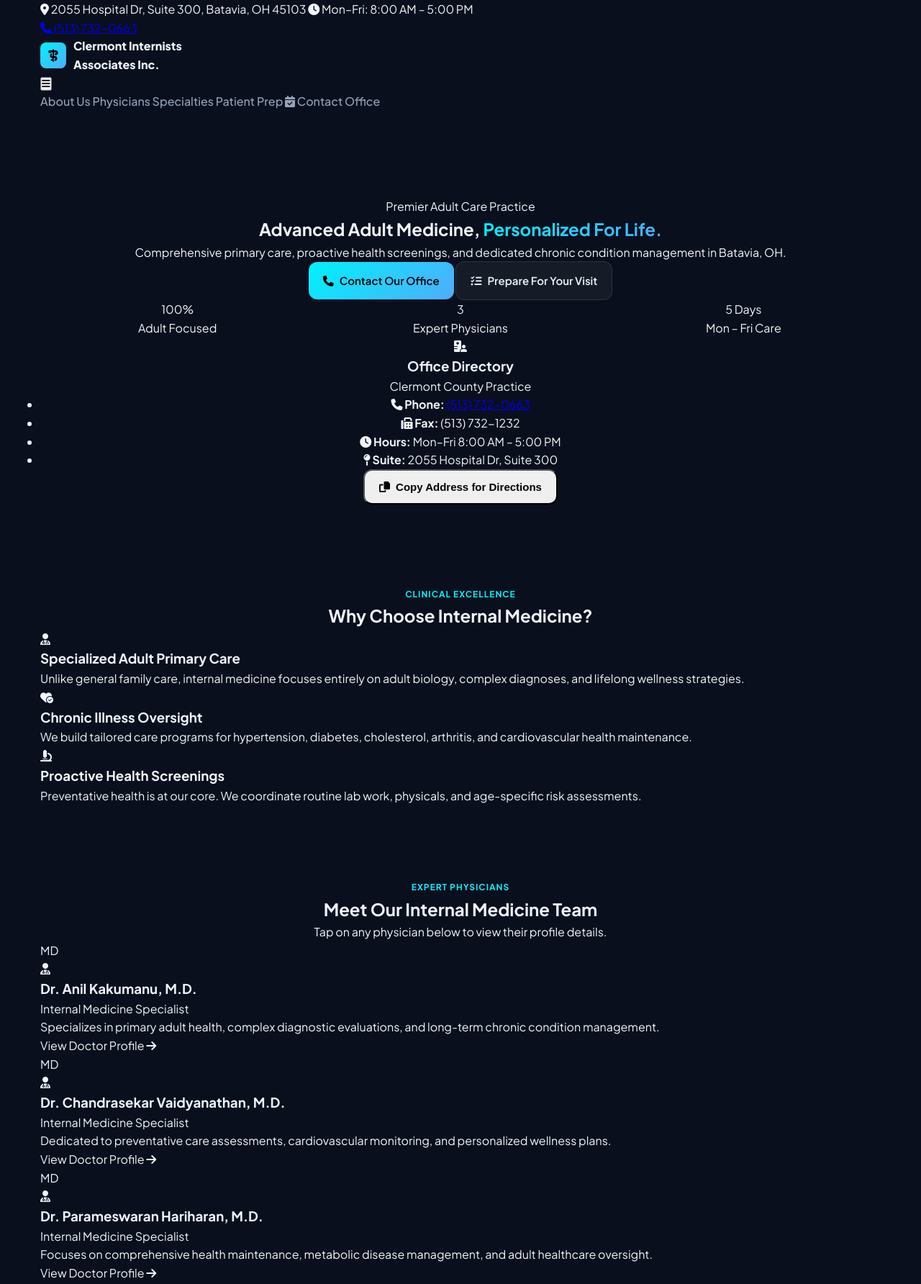
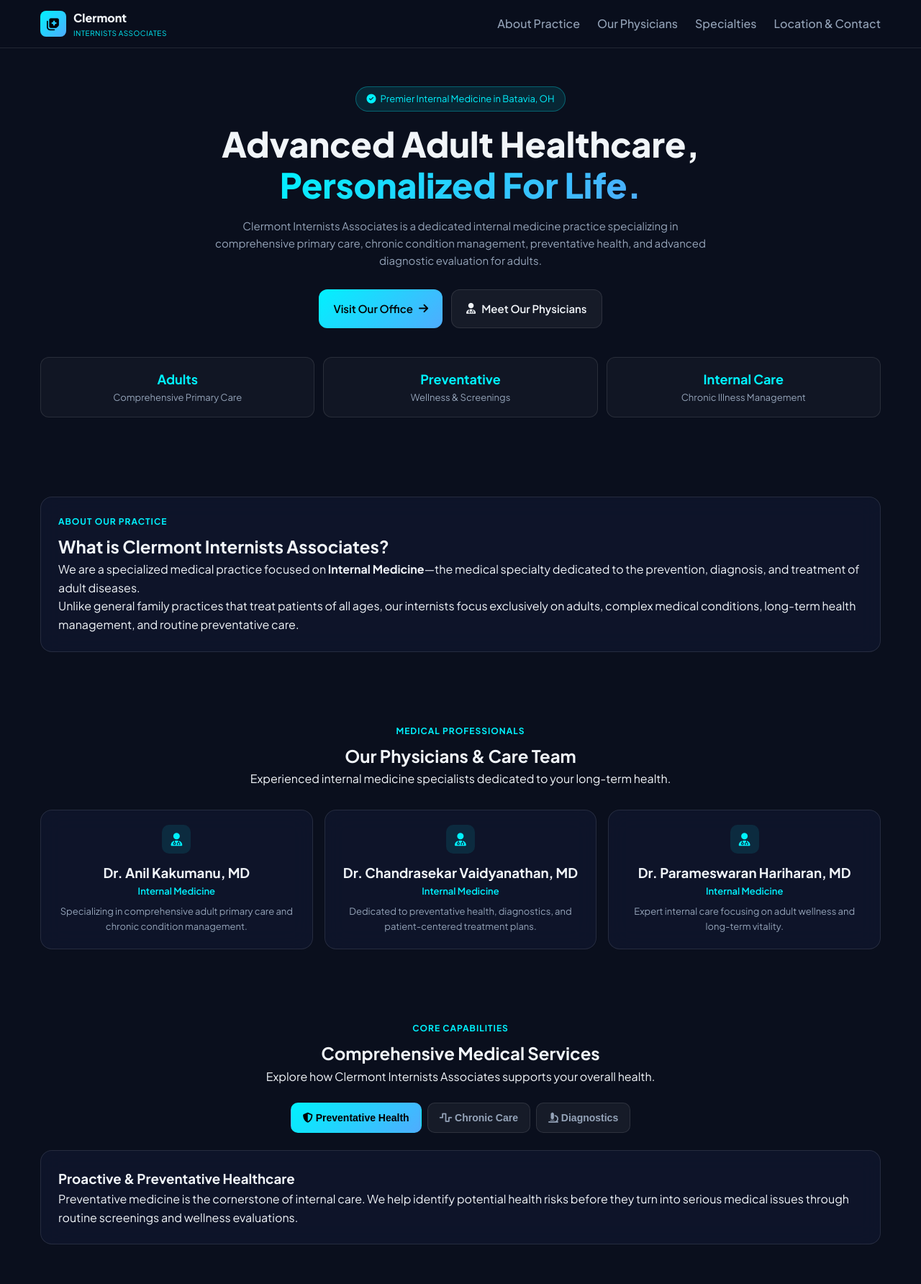
Before and after one commit to pranavkakumanu2012/clermont-internists, a plain HTML site: page index.html in a window 1280 px wide. Shown: the top 1784 px of the page at 72% size. Drawn offline with Linux system fonts and the light colour scheme.

Commit message:
Update index.html

```diff
--- a/index.html
+++ b/index.html
@@ -2,280 +2,217 @@
 <html lang="en">
 <head>
   <meta charset="UTF-8">
-  <meta name="viewport" content="width=device-width, initial-scale=1.0, maximum-scale=5.0">
+  <meta name="viewport" content="width=device-width, initial-scale=1.0, maximum-scale=1.0, user-scalable=no">
   <title>Clermont Internists Associates | Premier Internal Medicine</title>
   <link rel="preconnect" href="https://fonts.googleapis.com">
   <link rel="preconnect" href="https://fonts.gstatic.com" crossorigin>
-  <link href="https://fonts.googleapis.com/css2?family=Plus+Jakarta+Sans:wght@400;500;600;700;800&display=swap" rel="stylesheet">
+  <link href="https://fonts.googleapis.com/css2?family=Plus+Jakarta+Sans:wght@300;400;500;600;700;800&display=swap" rel="stylesheet">
   <link rel="stylesheet" href="https://cdnjs.cloudflare.com/ajax/libs/font-awesome/6.4.0/css/all.min.css">
   <link rel="stylesheet" href="styles.css">
 </head>
 <body>
 
-  <!-- Top Announcement Bar -->
-  <div class="top-bar">
-    <div class="container top-bar-inner">
-      <div class="top-info">
-        <span><i class="fa-solid fa-location-dot icon-glow"></i> 2055 Hospital Dr, Suite 300, Batavia, OH 45103</span>
-        <span><i class="fa-solid fa-clock icon-glow"></i> Mon–Fri: 8:00 AM – 5:00 PM</span>
-      </div>
-      <div class="top-phone">
-        <a href="tel:5137320663"><i class="fa-solid fa-phone"></i> (513) 732-0663</a>
-      </div>
-    </div>
-  </div>
-
-  <!-- Main Navbar -->
-  <header class="header">
-    <div class="container header-inner">
+  <!-- Navigation -->
+  <nav class="navbar">
+    <div class="nav-container">
       <a href="#" class="brand">
-        <div class="brand-icon"><i class="fa-solid fa-staff-snake"></i></div>
+        <div class="brand-icon"><i class="fa-solid fa-notes-medical"></i></div>
         <div class="brand-text">
-          <span class="brand-name">Clermont Internists</span>
-          <span class="brand-sub">Associates Inc.</span>
+          <span>Clermont</span>
+          <small>Internists Associates</small>
         </div>
       </a>
 
-      <button class="menu-toggle" id="menuToggle" aria-label="Toggle Navigation">
+      <div class="nav-links" id="navLinks">
+        <a href="#about" class="nav-link">About Practice</a>
+        <a href="#team" class="nav-link">Our Physicians</a>
+        <a href="#pillars" class="nav-link">Specialties</a>
+        <a href="#contact" class="nav-link">Location & Contact</a>
+      </div>
+
+      <button class="mobile-toggle" id="mobileToggle" aria-label="Toggle navigation">
         <i class="fa-solid fa-bars"></i>
       </button>
+    </div>
+  </nav>
 
-      <nav class="nav-menu" id="navMenu">
-        <a href="#about" class="nav-link">About Us</a>
-        <a href="#physicians" class="nav-link">Physicians</a>
-        <a href="#services" class="nav-link">Specialties</a>
-        <a href="#helper" class="nav-link">Patient Prep</a>
-        <a href="#contact" class="nav-link btn-nav"><i class="fa-solid fa-calendar-check"></i> Contact Office</a>
-      </nav>
-    </div>
-  </header>
+  <!-- Hero Section -->
+  <section class="hero">
+    <div class="hero-bg-glow"></div>
+    <div class="container hero-content">
+      <div class="badge">
+        <i class="fa-solid fa-circle-check"></i> Premier Internal Medicine in Batavia, OH
+      </div>
+      <h1 class="hero-title">
+        Advanced Adult Healthcare, <br>
+        <span class="gradient-text">Personalized For Life.</span>
+      </h1>
+      <p class="hero-subtitle">
+        Clermont Internists Associates is a dedicated internal medicine practice specializing in comprehensive primary care, chronic condition management, preventative health, and advanced diagnostic evaluation for adults.
+      </p>
 
-  <!-- Flashy Hero Section -->
-  <section class="hero">
-    <div class="hero-bg-shapes">
-      <div class="shape shape-1"></div>
-      <div class="shape shape-2"></div>
-    </div>
-
-    <div class="container hero-grid">
-      <div class="hero-text">
-        <div class="hero-badge">
-          <span class="badge-dot"></span> Premier Adult Care Practice
-        </div>
-        <h1>Advanced Adult Medicine, <span class="gradient-text">Personalized For Life.</span></h1>
-        <p>Comprehensive primary care, proactive health screenings, and dedicated chronic condition management in Batavia, OH.</p>
-
-        <div class="hero-btns">
-          <a href="#contact" class="btn btn-primary"><i class="fa-solid fa-phone"></i> Contact Our Office</a>
-          <a href="#helper" class="btn btn-secondary"><i class="fa-solid fa-list-check"></i> Prepare For Your Visit</a>
-        </div>
-
-        <div class="hero-stats">
-          <div class="stat-item">
-            <div class="stat-num">100%</div>
-            <div class="stat-lbl">Adult Focused</div>
-          </div>
-          <div class="stat-item">
-            <div class="stat-num">3</div>
-            <div class="stat-lbl">Expert Physicians</div>
-          </div>
-          <div class="stat-item">
-            <div class="stat-num">5 Days</div>
-            <div class="stat-lbl">Mon – Fri Care</div>
-          </div>
-        </div>
+      <div class="hero-actions">
+        <a href="#contact" class="btn btn-primary">
+          Visit Our Office <i class="fa-solid fa-arrow-right"></i>
+        </a>
+        <a href="#team" class="btn btn-secondary">
+          <i class="fa-solid fa-user-doctor"></i> Meet Our Physicians
+        </a>
       </div>
 
-      <!-- Hero Glass Card -->
-      <div class="hero-card">
-        <div class="card-header">
-          <div class="card-header-icon"><i class="fa-solid fa-hospital-user"></i></div>
-          <div>
-            <h3>Office Directory</h3>
-            <p>Clermont County Practice</p>
-          </div>
+      <div class="hero-stats">
+        <div class="stat-card">
+          <div class="stat-number">Adults</div>
+          <div class="stat-label">Comprehensive Primary Care</div>
         </div>
-        <ul class="quick-facts">
-          <li><i class="fa-solid fa-phone"></i> <strong>Phone:</strong> <a href="tel:5137320663">(513) 732-0663</a></li>
-          <li><i class="fa-solid fa-fax"></i> <strong>Fax:</strong> (513) 732-1232</li>
-          <li><i class="fa-solid fa-clock"></i> <strong>Hours:</strong> Mon–Fri 8:00 AM – 5:00 PM</li>
-          <li><i class="fa-solid fa-map-pin"></i> <strong>Suite:</strong> 2055 Hospital Dr, Suite 300</li>
-        </ul>
-        <button class="btn btn-teal btn-full" id="copyAddrBtn">
-          <i class="fa-solid fa-copy"></i> Copy Address for Directions
-        </button>
+        <div class="stat-card">
+          <div class="stat-number">Preventative</div>
+          <div class="stat-label">Wellness & Screenings</div>
+        </div>
+        <div class="stat-card">
+          <div class="stat-number">Internal Care</div>
+          <div class="stat-label">Chronic Illness Management</div>
+        </div>
       </div>
     </div>
   </section>
 
   <!-- About Section -->
-  <section id="about" class="section bg-white">
+  <section id="about" class="section about-section">
     <div class="container">
-      <div class="section-header text-center">
-        <span class="section-tag">Clinical Excellence</span>
-        <h2>Why Choose Internal Medicine?</h2>
-        <div class="underline"></div>
-      </div>
-
-      <div class="grid-3">
-        <div class="feature-card">
-          <div class="icon-box"><i class="fa-solid fa-user-doctor"></i></div>
-          <h3>Specialized Adult Primary Care</h3>
-          <p>Unlike general family care, internal medicine focuses entirely on adult biology, complex diagnoses, and lifelong wellness strategies.</p>
-        </div>
-
-        <div class="feature-card">
-          <div class="icon-box"><i class="fa-solid fa-heart-circle-check"></i></div>
-          <h3>Chronic Illness Oversight</h3>
-          <p>We build tailored care programs for hypertension, diabetes, cholesterol, arthritis, and cardiovascular health maintenance.</p>
-        </div>
-
-        <div class="feature-card">
-          <div class="icon-box"><i class="fa-solid fa-microscope"></i></div>
-          <h3>Proactive Health Screenings</h3>
-          <p>Preventative health is at our core. We coordinate routine lab work, physicals, and age-specific risk assessments.</p>
-        </div>
-      </div>
-    </div>
-  </section>
-
-  <!-- Physicians Section -->
-  <section id="physicians" class="section bg-light-gradient">
-    <div class="container">
-      <div class="section-header text-center">
-        <span class="section-tag">Expert Physicians</span>
-        <h2>Meet Our Internal Medicine Team</h2>
-        <div class="underline"></div>
-        <p class="section-sub">Tap on any physician below to view their profile details.</p>
-      </div>
-
-      <div class="grid-3">
-        <div class="doc-card" data-doc="kakumanu">
-          <div class="doc-badge">MD</div>
-          <div class="doc-avatar"><i class="fa-solid fa-user-doctor"></i></div>
-          <h3>Dr. Anil Kakumanu, M.D.</h3>
-          <span class="doc-spec">Internal Medicine Specialist</span>
-          <p>Specializes in primary adult health, complex diagnostic evaluations, and long-term chronic condition management.</p>
-          <div class="btn-text">View Doctor Profile <i class="fa-solid fa-arrow-right"></i></div>
-        </div>
-
-        <div class="doc-card" data-doc="vaidyanathan">
-          <div class="doc-badge">MD</div>
-          <div class="doc-avatar"><i class="fa-solid fa-user-doctor"></i></div>
-          <h3>Dr. Chandrasekar Vaidyanathan, M.D.</h3>
-          <span class="doc-spec">Internal Medicine Specialist</span>
-          <p>Dedicated to preventative care assessments, cardiovascular monitoring, and personalized wellness plans.</p>
-          <div class="btn-text">View Doctor Profile <i class="fa-solid fa-arrow-right"></i></div>
-        </div>
-
-        <div class="doc-card" data-doc="hariharan">
-          <div class="doc-badge">MD</div>
-          <div class="doc-avatar"><i class="fa-solid fa-user-doctor"></i></div>
-          <h3>Dr. Parameswaran Hariharan, M.D.</h3>
-          <span class="doc-spec">Internal Medicine Specialist</span>
-          <p>Focuses on comprehensive health maintenance, metabolic disease management, and adult healthcare oversight.</p>
-          <div class="btn-text">View Doctor Profile <i class="fa-solid fa-arrow-right"></i></div>
-        </div>
-      </div>
-    </div>
-  </section>
-
-  <!-- Interactive Specialties Tabs -->
-  <section id="services" class="section bg-white">
-    <div class="container">
-      <div class="section-header text-center">
-        <span class="section-tag">Core Services</span>
-        <h2>Comprehensive Medical Services</h2>
-        <div class="underline"></div>
-      </div>
-
-      <div class="tab-btns">
-        <button class="tab-btn active" data-tab="preventative"><i class="fa-solid fa-shield-halved"></i> Preventative Health</button>
-        <button class="tab-btn" data-tab="chronic"><i class="fa-solid fa-wave-square"></i> Chronic Care</button>
-        <button class="tab-btn" data-tab="diagnostics"><i class="fa-solid fa-vial-circle-check"></i> Diagnostics & Labs</button>
-      </div>
-
-      <div class="tab-panels">
-        <div class="tab-panel active" id="tab-preventative">
-          <div class="panel-card">
-            <div class="panel-icon"><i class="fa-solid fa-stethoscope"></i></div>
-            <h3>Routine Physicals & Preventative Care</h3>
-            <p>Annual physical examinations, blood pressure monitoring, cholesterol evaluations, immunizations, and cancer risk screening recommendations tailored to your health profile.</p>
-          </div>
-        </div>
-
-        <div class="tab-panel" id="tab-chronic">
-          <div class="panel-card">
-            <div class="panel-icon"><i class="fa-solid fa-notes-medical"></i></div>
-            <h3>Long-Term Condition Management</h3>
-            <p>Structured long-term treatment and prescription management for Type 2 diabetes, high blood pressure, thyroid disorders, asthma, and cardiovascular risk factors.</p>
-          </div>
-        </div>
-
-        <div class="tab-panel" id="tab-diagnostics">
-          <div class="panel-card">
-            <div class="panel-icon"><i class="fa-solid fa-laptop-medical"></i></div>
-            <h3>Outpatient Diagnostics & Lab Work</h3>
-            <p>In-office physical evaluations, electrocardiograms (EKG), routine blood work ordering, and direct referral coordination with specialized medical centers.</p>
+      <div class="glass-card about-card">
+        <div class="about-grid">
+          <div class="about-text">
+            <div class="section-tag">About Our Practice</div>
+            <h2>What is Clermont Internists Associates?</h2>
+            <p class="lead-p">
+              We are a specialized medical practice focused on <strong>Internal Medicine</strong>—the medical specialty dedicated to the prevention, diagnosis, and treatment of adult diseases.
+            </p>
+            <p>
+              Unlike general family practices that treat patients of all ages, our internists focus exclusively on adults, complex medical conditions, long-term health management, and routine preventative care.
+            </p>
           </div>
         </div>
       </div>
     </div>
   </section>
 
-  <!-- Interactive Visit Helper -->
-  <section id="helper" class="section bg-light-teal">
+  <!-- Our Physicians Section -->
+  <section id="team" class="section team-section">
     <div class="container">
-      <div class="section-header text-center">
-        <span class="section-tag">Interactive Checklist</span>
-        <h2>Patient Visit Helper</h2>
-        <div class="underline"></div>
-        <p class="section-sub">Select your upcoming appointment type to view your personalized checklist.</p>
+      <div class="section-header text-center" style="margin-bottom: 30px;">
+        <div class="section-tag">Medical Professionals</div>
+        <h2>Our Physicians & Care Team</h2>
+        <p>Experienced internal medicine specialists dedicated to your long-term health.</p>
       </div>
 
-      <div class="helper-box">
-        <div class="helper-btns">
-          <button class="helper-btn active" data-type="new"><i class="fa-solid fa-user-plus"></i> New Patient Visit</button>
-          <button class="helper-btn" data-type="annual"><i class="fa-solid fa-calendar-check"></i> Annual Physical</button>
-          <button class="helper-btn" data-type="followup"><i class="fa-solid fa-arrows-rotate"></i> Follow-Up Visit</button>
+      <div class="team-grid">
+        <div class="glass-card doctor-card">
+          <i class="fa-solid fa-user-doctor info-icon"></i>
+          <h3>Dr. Anil Kakumanu, MD</h3>
+          <p class="doctor-spec">Internal Medicine</p>
+          <p class="doctor-desc">Specializing in comprehensive adult primary care and chronic condition management.</p>
         </div>
 
-        <div class="helper-content" id="helperContent">
-          <!-- Populated dynamically via script.js -->
+        <div class="glass-card doctor-card">
+          <i class="fa-solid fa-user-doctor info-icon"></i>
+          <h3>Dr. Chandrasekar Vaidyanathan, MD</h3>
+          <p class="doctor-spec">Internal Medicine</p>
+          <p class="doctor-desc">Dedicated to preventative health, diagnostics, and patient-centered treatment plans.</p>
+        </div>
+
+        <div class="glass-card doctor-card">
+          <i class="fa-solid fa-user-doctor info-icon"></i>
+          <h3>Dr. Parameswaran Hariharan, MD</h3>
+          <p class="doctor-spec">Internal Medicine</p>
+          <p class="doctor-desc">Expert internal care focusing on adult wellness and long-term vitality.</p>
         </div>
       </div>
     </div>
   </section>
 
-  <!-- Contact & Location -->
-  <section id="contact" class="section bg-white">
+  <!-- Specialties Section -->
+  <section id="pillars" class="section pillars-section">
     <div class="container">
       <div class="section-header text-center">
-        <span class="section-tag">Get In Touch</span>
-        <h2>Location & Practice Info</h2>
-        <div class="underline"></div>
+        <div class="section-tag">Core Capabilities</div>
+        <h2>Comprehensive Medical Services</h2>
+        <p>Explore how Clermont Internists Associates supports your overall health.</p>
       </div>
 
-      <div class="grid-3">
-        <div class="info-card">
-          <div class="info-icon"><i class="fa-solid fa-map-location-dot"></i></div>
-          <h3>Office Location</h3>
-          <p>2055 Hospital Dr, Suite 300<br>Batavia, OH 45103</p>
-          <small class="muted">Adjacent to Clermont Mercy Hospital</small>
+      <div class="tab-buttons">
+        <button class="tab-btn active" data-tab="tab-preventative">
+          <i class="fa-solid fa-shield-halved"></i> Preventative Health
+        </button>
+        <button class="tab-btn" data-tab="tab-chronic">
+          <i class="fa-solid fa-wave-square"></i> Chronic Care
+        </button>
+        <button class="tab-btn" data-tab="tab-diagnostics">
+          <i class="fa-solid fa-microscope"></i> Diagnostics
+        </button>
+      </div>
+
+      <div class="tab-content-container">
+        <div class="tab-content active" id="tab-preventative">
+          <div class="tab-info glass-card">
+            <h3>Proactive & Preventative Healthcare</h3>
+            <p>Preventative medicine is the cornerstone of internal care. We help identify potential health risks before they turn into serious medical issues through routine screenings and wellness evaluations.</p>
+          </div>
         </div>
 
-        <div class="info-card">
-          <div class="info-icon"><i class="fa-solid fa-phone-volume"></i></div>
-          <h3>Phone & Fax</h3>
-          <p><strong>Phone:</strong> <a href="tel:5137320663" class="highlight-link">(513) 732-0663</a></p>
-          <p><strong>Fax:</strong> (513) 732-1232</p>
+        <div class="tab-content" id="tab-chronic">
+          <div class="tab-info glass-card">
+            <h3>Expert Long-Term Disease Management</h3>
+            <p>Managing chronic conditions requires continuity and close doctor-patient collaboration. We specialize in coordinating care for ongoing health concerns.</p>
+          </div>
         </div>
 
-        <div class="info-card">
-          <div class="info-icon"><i class="fa-solid fa-clock"></i></div>
-          <h3>Operating Hours</h3>
-          <p><strong>Monday – Friday:</strong><br>8:00 AM – 5:00 PM</p>
-          <p class="muted">Sat & Sun: Closed</p>
+        <div class="tab-content" id="tab-diagnostics">
+          <div class="tab-info glass-card">
+            <h3>Diagnostic & Clinical Evaluation</h3>
+            <p>When you feel unwell or develop new symptoms, our internal medicine specialists perform thorough medical evaluations to determine the exact cause.</p>
+          </div>
+        </div>
+      </div>
+    </div>
+  </section>
+
+  <!-- Contact Info Section -->
+  <section id="contact" class="section contact-section">
+    <div class="container">
+      <div class="glass-card contact-card">
+        <div class="contact-header text-center">
+          <div class="section-tag">Practice Information</div>
+          <h2>Contact & Location Details</h2>
+        </div>
+
+        <div class="contact-grid">
+          <div class="contact-info-block">
+            <div class="info-icon"><i class="fa-solid fa-location-dot"></i></div>
+            <div>
+              <h3>Office Address</h3>
+              <p>2055 Hospital Dr, Suite 300</p>
+              <p>Batavia, OH 45103</p>
+            </div>
+          </div>
+
+          <div class="contact-info-block">
+            <div class="info-icon"><i class="fa-solid fa-phone"></i></div>
+            <div>
+              <h3>Phone Number</h3>
+              <p><a href="tel:5137320663" class="phone-link">(513) 732-0663</a></p>
+              <p class="sub-text">Mon–Fri: 9:00 AM – 5:00 PM<br>Sat–Sun: Closed</p>
+            </div>
+          </div>
+
+          <div class="contact-info-block">
+            <div class="info-icon"><i class="fa-solid fa-fax"></i></div>
+            <div>
+              <h3>Fax Number</h3>
+              <p>(513) 732-1232</p>
+              <p class="sub-text">For medical records & referrals</p>
+            </div>
+          </div>
         </div>
       </div>
     </div>
@@ -283,19 +220,10 @@
 
   <!-- Footer -->
   <footer class="footer">
-    <div class="container footer-inner">
-      <p>&copy; <span id="year"></span> Clermont Internists Associates Inc. All Rights Reserved.</p>
-      <p>2055 Hospital Dr, Suite 300, Batavia, OH 45103 | (513) 732-0663</p>
+    <div class="container footer-content">
+      <p>&copy; <span id="year"></span> Clermont Internists Associates. All Rights Reserved.</p>
     </div>
   </footer>
-
-  <!-- Doctor Profile Modal -->
-  <div class="modal" id="docModal" role="dialog" aria-modal="true">
-    <div class="modal-content">
-      <button class="modal-close" id="modalClose" aria-label="Close modal">&times;</button>
-      <div id="modalBody"></div>
-    </div>
-  </div>
 
   <script src="script.js"></script>
 </body>
```
